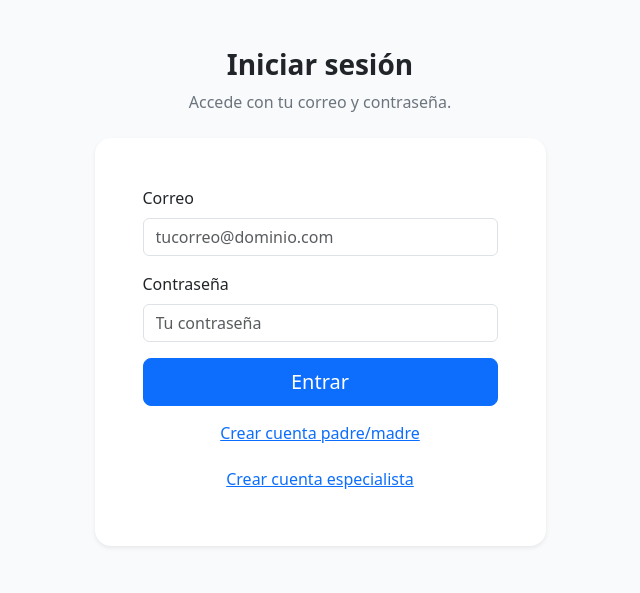
After one commit to DanielRosadoRodriguez/tinycare, a Django app: page /accounts/login/ in a window 1280 px wide. The commit adds this page. Shown: the top 593 px of the page, without its empty margins (320-960 px from the left). Run offline with Django 5.2, Linux system fonts and the light colour scheme.

Commit message:
feat(accounts): implementa login

```diff
--- /dev/null
+++ b/accounts/forms/login.py
@@ -0,0 +1,33 @@
+from django import forms
+from django.contrib.auth import authenticate
+
+class LoginForm(forms.Form):
+    email = forms.EmailField(label="Correo electrónico", max_length=254)
+    password = forms.CharField(label="Contraseña", widget=forms.PasswordInput, min_length=8)
+
+    def __init__(self, *args, **kwargs):
+        super().__init__(*args, **kwargs)
+        # Aplica estilos/UX a los widgets aquí (no en el template)
+        self.fields["email"].widget.attrs.update({
+            "class": "form-control",
+            "type": "email",
+            "placeholder": "tucorreo@dominio.com",
+            "autocomplete": "email",
+        })
+        self.fields["password"].widget.attrs.update({
+            "class": "form-control",
+            "type": "password",
+            "placeholder": "Tu contraseña",
+            "autocomplete": "current-password",
+        })
+
+    def clean(self):
+        cleaned = super().clean()
+        email = cleaned.get("email")
+        password = cleaned.get("password")
+        if email and password:
+            user = authenticate(username=email, password=password)
+            if not user:
+                raise forms.ValidationError("Credenciales inválidas.")
+            cleaned["user"] = user
+        return cleaned
--- /dev/null
+++ b/accounts/templates/accounts/login.html
@@ -0,0 +1,61 @@
+<!DOCTYPE html>
+<html lang="es">
+  <head>
+    <meta charset="utf-8" />
+    <meta name="viewport" content="width=device-width, initial-scale=1" />
+    <title>Login • TinyCare</title>
+    <link href="https://cdn.jsdelivr.net/npm/bootstrap@5.3.3/dist/css/bootstrap.min.css" rel="stylesheet" />
+    <style>
+      body {
+        background: #f8fafc;
+      }
+      .card {
+        border: 0;
+        border-radius: 1rem;
+      }
+    </style>
+  </head>
+  <body>
+    <main class="container py-5">
+      <div class="row justify-content-center">
+        <div class="col-12 col-md-6 col-lg-5">
+          <div class="text-center mb-4">
+            <h1 class="h3 fw-bold">Iniciar sesión</h1>
+            <p class="text-secondary m-0">Accede con tu correo y contraseña.</p>
+          </div>
+
+          <div class="card shadow-sm">
+            <div class="card-body p-4 p-md-5">
+              {% if form.non_field_errors %}
+                <div class="alert alert-danger mb-4">{{ form.non_field_errors }}</div>
+              {% endif %}
+
+              <form method="post" novalidate>
+                {% csrf_token %}<div class="mb-3">
+                  <label class="form-label" for="{{ form.email.id_for_label }}">Correo</label>
+                  {{ form.email }}
+                  {% for e in form.email.errors %}
+                    <div class="text-danger small">{{ e }}</div>
+                  {% endfor %}
+                </div>
+
+                <div class="mb-3">
+                  <label class="form-label" for="{{ form.password.id_for_label }}">Contraseña</label>
+                  {{ form.password }}
+                  {% for e in form.password.errors %}
+                    <div class="text-danger small">{{ e }}</div>
+                  {% endfor %}
+                </div><div class="d-grid gap-2">
+                  <button type="submit" class="btn btn-primary btn-lg">Entrar</button>
+                  <a class="btn btn-link" href="{% url 'accounts:register_parent' %}">Crear cuenta padre/madre</a>
+                  <a class="btn btn-link" href="{% url 'accounts:register_specialist' %}">Crear cuenta especialista</a>
+                </div>
+              </form>
+            </div>
+          </div>
+        </div>
+      </div>
+    </main>
+    <script src="https://cdn.jsdelivr.net/npm/bootstrap@5.3.3/dist/js/bootstrap.bundle.min.js"></script>
+  </body>
+</html>
--- a/accounts/urls.py
+++ b/accounts/urls.py
@@ -1,11 +1,14 @@
-# accounts/urls.py
 from django.urls import path
 from accounts.views.register_parent import register_parent_view
 from accounts.views.register_specialist import register_specialist_view
+from accounts.views.login import login_view
+from accounts.views.greet import greet_view
 
 app_name = "accounts"
 
 urlpatterns = [
     path("register/parent/", register_parent_view, name="register_parent"),
     path("register/specialist/", register_specialist_view, name="register_specialist"),
+    path("login/", login_view, name="login"),
+    path("greet/", greet_view, name="greet"),
 ]
--- /dev/null
+++ b/accounts/views/login.py
@@ -0,0 +1,19 @@
+from django.shortcuts import render, redirect
+from django.contrib.auth import login as auth_login
+from accounts.forms.login import LoginForm
+
+def login_view(request):
+    """
+    GET: muestra formulario de login
+    POST: valida credenciales y redirige a la página de saludo
+    """
+    if request.method == "GET":
+        return render(request, "accounts/login.html", {"form": LoginForm()})
+
+    form = LoginForm(request.POST)
+    if not form.is_valid():
+        return render(request, "accounts/login.html", {"form": form}, status=400)
+
+    user = form.cleaned_data["user"]
+    auth_login(request, user)
+    return redirect("accounts:greet")
--- a/pages/templates/pages/home.html
+++ b/pages/templates/pages/home.html
@@ -26,7 +26,7 @@
             <a class="btn btn-outline-primary btn-lg px-4" href="{% url 'accounts:register_parent' %}">
               Registrar padre/madre
             </a>
-            <a class="btn btn-link btn-lg px-4" href="/admin/login/">Login</a>
+            <a class="btn btn-link btn-lg px-4" href="{% url 'accounts:login' %}">Login</a>
             <a class="link-secondary align-self-center" href="#como-funciona">
               {{ c.hero.cta_secondary }}
             </a>
```
Also changed, not shown: accounts/services/user_creator.py (+17 -10 lines), accounts/services/user_display_name.py (added, +18 -0 lines), accounts/templates/accounts/greet.html (added, +19 -0 lines), accounts/views/greet.py (added, +11 -0 lines).
